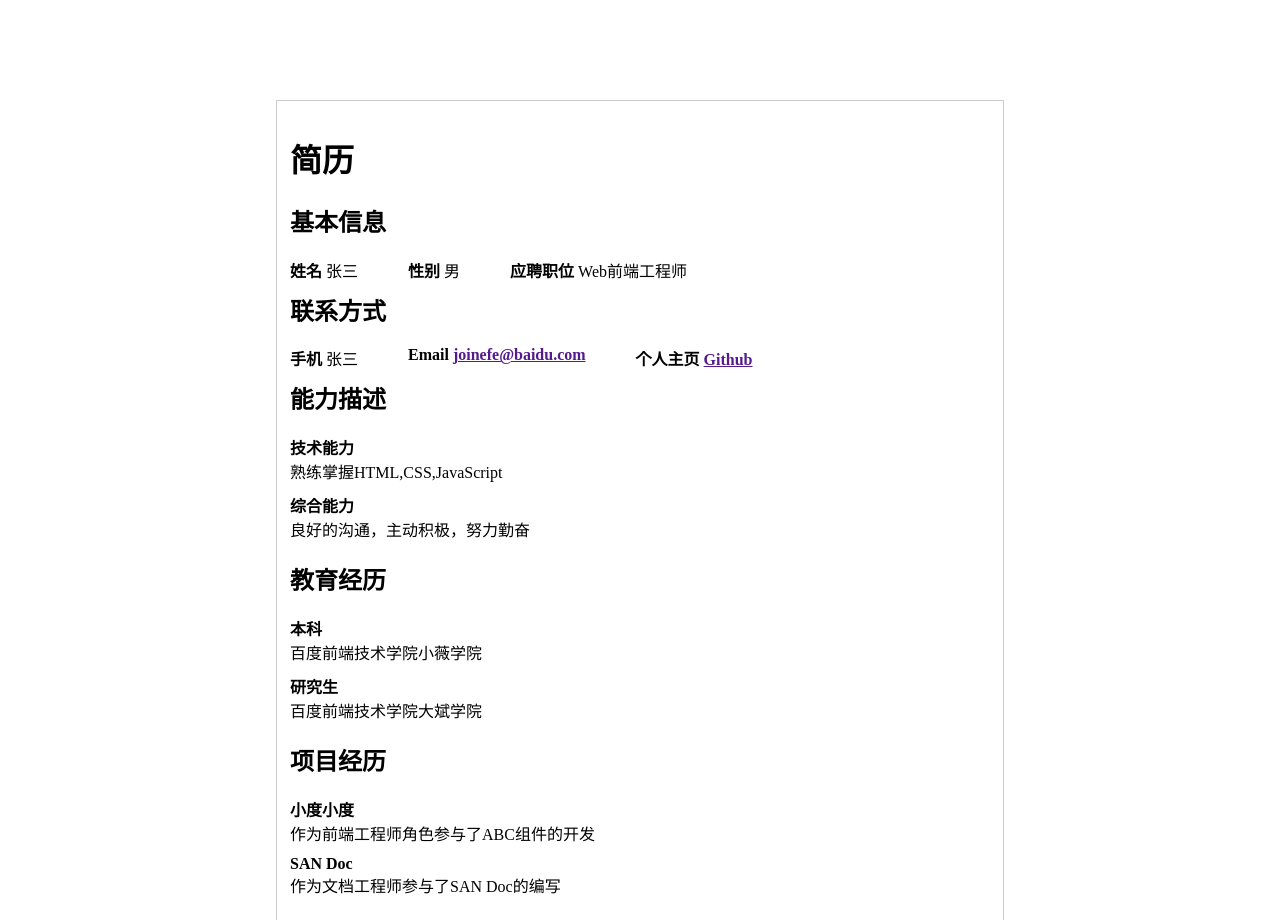
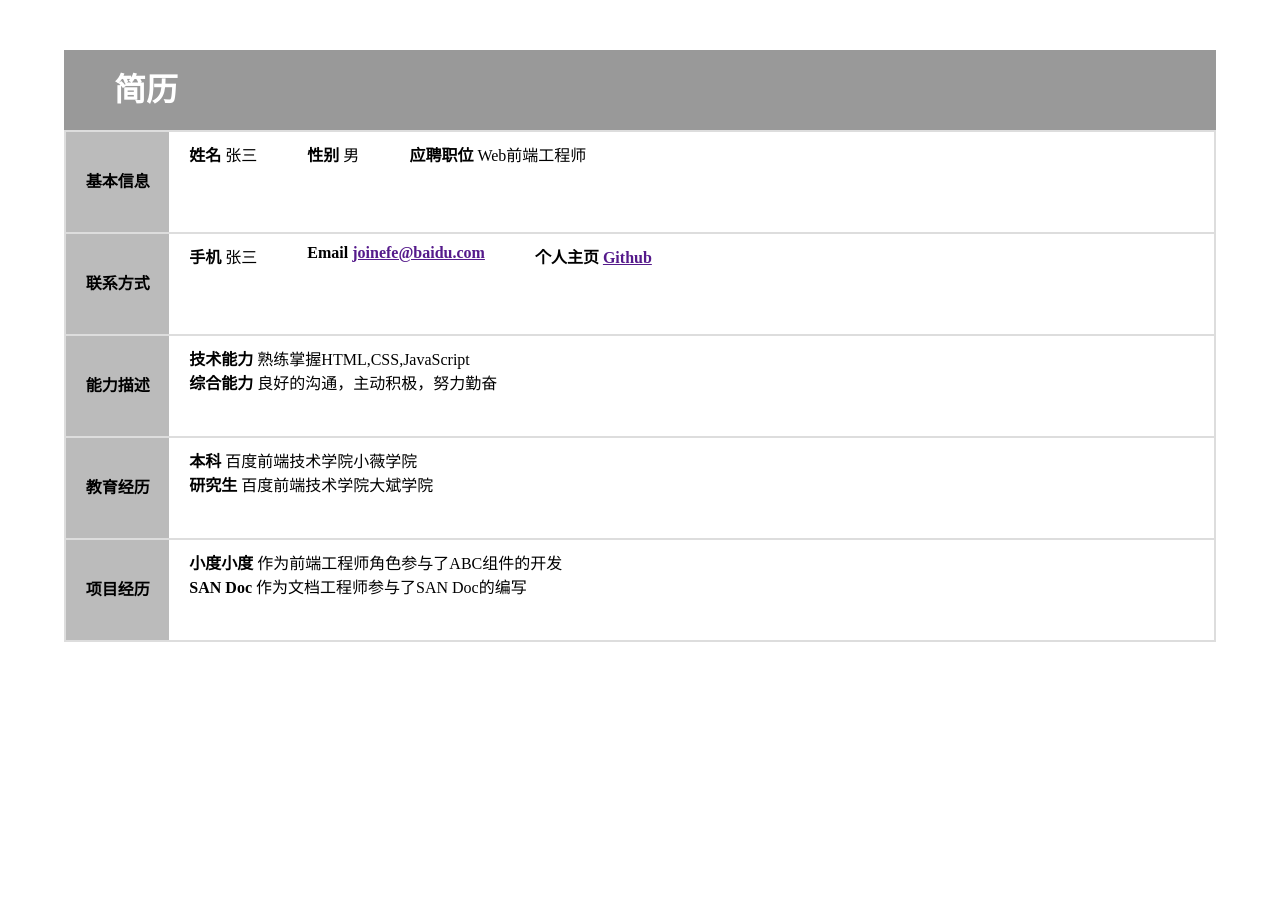
Before and after one commit to La-scatola/ife, a plain HTML site: page index.html in a window 1280 px wide. Shown: the top 920 px of the page. After the commit the page ends 800 px from the top, so only its background shows below. Drawn offline with Linux system fonts and the light colour scheme.

Commit message:
Update index.html

```diff
--- a/index.html
+++ b/index.html
@@ -3,40 +3,48 @@
 	<head>
     <meta charset="utf-8">
     <title>简历</title>
-	<link rel="stylesheet" href="style1.css"/>
-		</ head>
+	<link rel="stylesheet" href="style3.css"/>
+	</head>
 	<body>
 		<h1>简历</h1>
-		<h2>基本信息</h2>
+		<div id="main">
+		<div class="tab">
+		<h2 >基本信息</h2>
 		<ul class="ul1">
 			<li>姓名 <span>张三</span></li>
 			<li>性别 <span>男</span></li>
 			<li>应聘职位 <span>Web前端工程师</span></li>
 		</ul >
+		</div>
+		<div class="tab">
 		<h2>联系方式</h2>
 		<ul class="ul1">
 			<li>手机 <span>张三</span></li>
 			<li>Email <a href="">joinefe@baidu.com</a></li>
 			<li>个人主页 <a href="">Github</a></li>
 		</ul>
+		</div>
+		<div class="tab">
 		<h2>能力描述</h2>
 		<ul>
 			<li>技术能力 <span class="br">熟练掌握HTML,CSS,JavaScript</span></li>
 			<li>综合能力 <span class="br">良好的沟通，主动积极，努力勤奋</span></li>
 		</ul>
+		</div>
+		<div class="tab">
 		<h2>教育经历</h2>
 		<ul>
 			<li>本科 <span class="br">百度前端技术学院小薇学院</span></li>
 			<li>研究生 <span class="br">百度前端技术学院大斌学院</span></li>
 		</ul>
+		</div>
+		<div class="tab">
 		<h2>项目经历</h2>
 		<ul>
 			<li>小度小度 <span class="br">作为前端工程师角色参与了ABC组件的开发</span></li>
 			<li>SAN Doc <span class="br">作为文档工程师参与了SAN Doc的编写</span></li>
 		</ul>
-
-
-
-
+		</div>
+		</div>
 	</body>
 </html>
```
